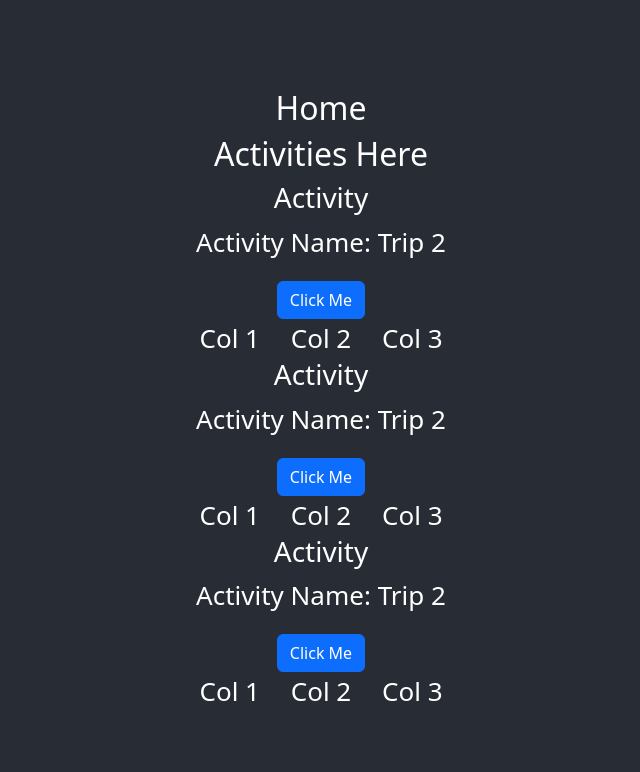
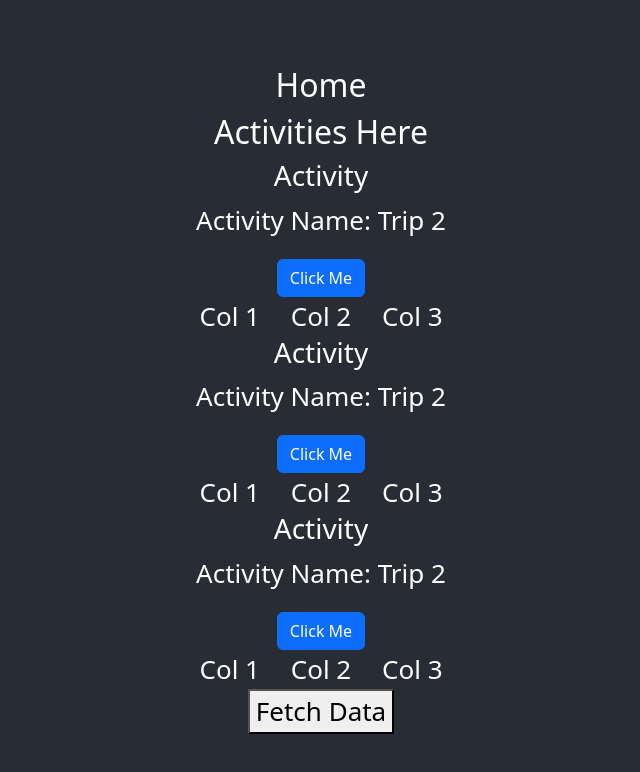
Before and after one commit to Cremacious/our-legacy-trail, a React (Create React App) app: page / in a window 1280 px wide. Shown: the top 772 px of the page, without its empty margins (319-959 px from the left). Built offline with nearby package versions, Linux system fonts and the light colour scheme.

Commit message:
Fixed button to fetch data.

```diff
--- a/src/components/activities/activities.component.jsx
+++ b/src/components/activities/activities.component.jsx
@@ -12,10 +12,10 @@ function Activities() {
     setActivities(tempData);
   }, []);
 
-  // const fetchActivityData = async () => {
-  //   const data = await fetchActivityData()
-  //   setActivities(data)
-  // }
+  const fetchActivityData = async () => {
+    const data = await fetchActivityData();
+    console.log(data);
+  };
 
   return (
     <div>
@@ -23,7 +23,7 @@ function Activities() {
       {activities.map((activity) => (
         <Activity key={activity.id} activity={activity} />
       ))}
-      {/* <button onClick={fetchActivityData}>Fetch Data</button> */}
+      <button onClick={fetchActivityData}>Fetch Data</button>
     </div>
   );
 }
```
